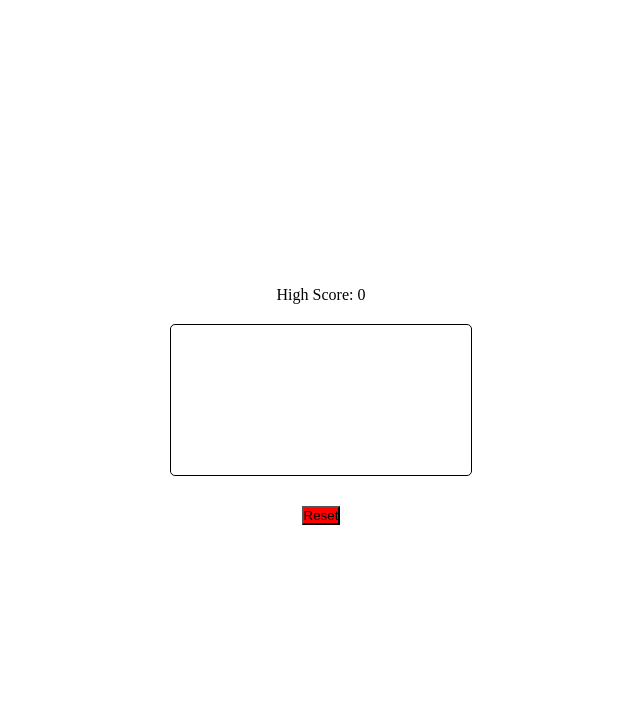
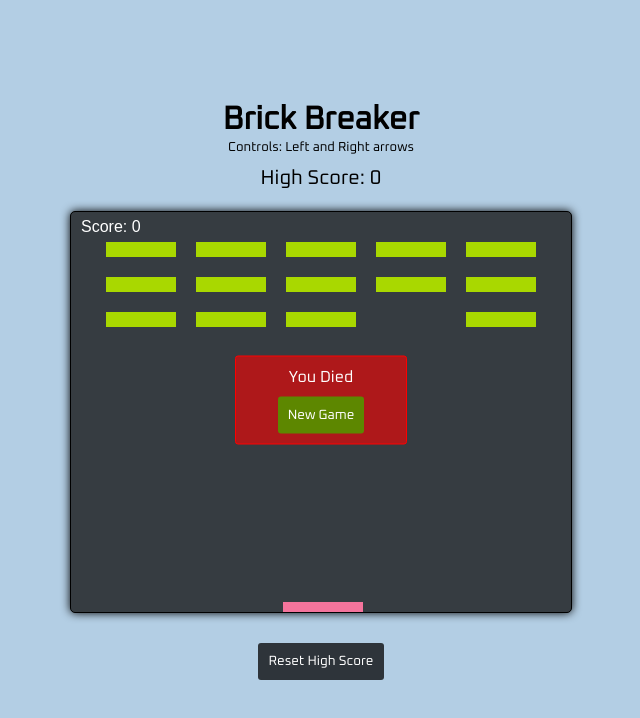
Before and after one commit to HarryMinnie6/birck-breaker, a plain HTML site: page index.html in a window 1280 px wide. Shown: the whole page, without its empty margins (319-959 px from the left). Drawn offline with Linux system fonts and the light colour scheme; a web font is replaced by a local one.

Commit message:
added header and background color

```diff
--- a/index.html
+++ b/index.html
@@ -8,9 +8,17 @@
 
   <body>
     <div class="game-display">
-      <div class="high-score">High Score: <span>0 </span></div>
-      <canvas class="game-board"></canvas>
-      <button class="reset">Reset</button>
+      <div class="canvas-holder">
+        <h1>Brick Breaker</h1>
+        <p>Controls: Left and Right arrows</p>
+        <div class="high-score"></div>
+        <canvas class="game-board"></canvas>
+        <div class="reset-game">
+          <p>You Died</p>
+          <button class="reset-newGame">New Game</button>
+        </div>
+        <button class="reset">Reset High Score</button>
+      </div>
     </div>
 
     <script src="script.js"></script>
--- a/script.js
+++ b/script.js
@@ -7,8 +7,9 @@ const context = canvas.getContext("2d");
 const scoreDisplay = document.querySelector(".high-score");
 
 const resetGame = document.querySelector(".reset");
+const resetAfterDeath = document.querySelector(".reset-game");
 
-canvas.height = 500;
+canvas.height = 400;
 canvas.width = 500;
 
 //ball speed
@@ -31,11 +32,12 @@ let ball = {
   radius: 8,
   draw: function () {
     context.beginPath();
-    context.fillStyle = "green";
+    context.fillStyle = "#8193A6";
     context.arc(this.x, this.y, this.radius, 0, Math.PI * 2, true);
+
     context.closePath();
     context.fill();
-  },
+  }
 };
 
 //creating the paddle
@@ -46,10 +48,10 @@ let paddle = {
   draw: function () {
     context.beginPath();
     context.rect(this.x, canvas.height - this.height, this.width, this.height);
-    context.fillStyle = "blue";
+    context.fillStyle = "#F5749C";
     context.closePath();
     context.fill();
-  },
+  }
 };
 
 //listening for arrow keys being pushed
@@ -84,6 +86,9 @@ resetGame.addEventListener("click", () => {
   scoreDisplay.innerHTML = `High Score: 0`;
   drawBricks();
 });
+resetAfterDeath.addEventListener("click", () => {
+  window.location.reload();
+});
 
 //moving the paddle
 function movePaddle() {
@@ -104,7 +109,7 @@ function movePaddle() {
 
 function renderScore() {
   context.font = "16px Arial";
-  context.fillStyle = "black";
+  context.fillStyle = "white";
   context.fillText("Score: " + score, 10, 20);
 }
 
@@ -118,6 +123,7 @@ function play() {
   brickCollisionDetection();
   levelUp();
   renderScore();
+
   //getting the ball to move
   ball.x += ball.direction_X;
   ball.y += ball.direction_Y;
@@ -147,9 +153,12 @@ function play() {
       scoreDisplay.innerHTML = `High Score: ${score}`;
     }
     score = 0;
-    generateBricks();
+    setTimeout(function () {
+      resetAfterDeath.style.display = "flex";
+    }, 500);
+
     ball.direction_X = ball.y;
-    ball.direction_Y = ball.x;.
+    ball.direction_Y = ball.x;
   }
 
   requestAnimationFrame(play);
@@ -174,7 +183,7 @@ function generateBricks() {
       bricks[columns][rows] = {
         x: 0,
         y: 0,
-        status: 1,
+        status: 1
       };
     }
   }
@@ -193,7 +202,7 @@ function drawBricks() {
         //drawing bricks onto canvas
         context.beginPath();
         context.rect(brickX, brickY, brick_Width, brick_Height);
-        context.fillStyle = "red";
+        context.fillStyle = "#A9D800";
         context.fill();
         context.closePath();
       }
@@ -227,7 +236,7 @@ let gameLevelUp = true;
 
 //increasing speed when all bricks are broken
 function levelUp() {
-  if (score % 15 === 0 && score != 0) {
+  if (score % 15 === 0 && score !== 0) {
     //making sure bricks will load for new "level" when the ball is in the bottom half of the canvas
     if (ball.y > canvas.height / 2) {
       generateBricks();
@@ -241,7 +250,7 @@ function levelUp() {
         gameLevelUp = false;
       }
     }
-    if (score % 15 != 0) {
+    if (score % 15 !== 0) {
       gameLevelUp = true;
     }
   }
--- a/styles.css
+++ b/styles.css
@@ -1,23 +1,80 @@
+@import url("https://fonts.googleapis.com/css2?family=Indie+Flower&family=News+Cycle&family=Roboto:ital,wght@1,300&display=swap");
+@import url("https://fonts.googleapis.com/css?family=Baloo+Bhai+2|Baloo+Tamma+2|Bellota+Text|Oxanium&display=swap");
+
 * {
   margin: 0;
   padding: 0;
+  font-family: "Oxanium", "Bellota Text", cursive, sans-serif, Arial;
 }
 
 .game-display {
+  position: relative;
   display: flex;
   flex-direction: column;
   justify-content: center;
   align-items: center;
   height: 100vh;
+  background-color: #b3cee4;
+}
+.canvas-holder {
+  position: relative;
+  display: flex;
+  flex-direction: column;
+  align-items: center;
+}
+.canvas-holder > p {
+  font-size: 13px;
 }
 .high-score {
-    margin: 30px 0 20px;
+  margin: 10px 0 20px;
+  font-size: 20px;
 }
 .game-board {
+  /* position: absolute; */
   border: 1px solid black;
   border-radius: 5px;
+  background-color: #363c41;
+  box-shadow: 0 0 10px;
 }
 .reset {
+  /* position: absolute; */
+  bottom: 0;
   margin: 30px 0 20px;
-    background-color: red;
+  background-color: #2e343a;
+  padding: 10px;
+  border: none;
+  border-radius: 3px;
+  color: white;
 }
+.reset:hover {
+  cursor: pointer;
+}
+.reset-game {
+  position: absolute;
+  display: none;
+  flex-direction: column;
+  align-items: center;
+  justify-content: center;
+  top: 50%;
+  transform: translateY(-50%);
+  color: white;
+  border: 1px solid rgb(255, 0, 0);
+  background-color: rgba(253, 1, 1, 0.6);
+  border-radius: 3px;
+  width: 150px;
+  padding: 10px;
+}
+.reset-game p {
+  margin-bottom: 10px;
+}
+.reset-newGame {
+  background-color: #5d8700;
+  padding: 10px;
+  border: none;
+  border-radius: 3px;
+  color: white;
+}
+
+.reset-newGame:hover {
+  cursor: pointer;
+}
```
Lines whose indentation alone changed are shown as unchanged.
